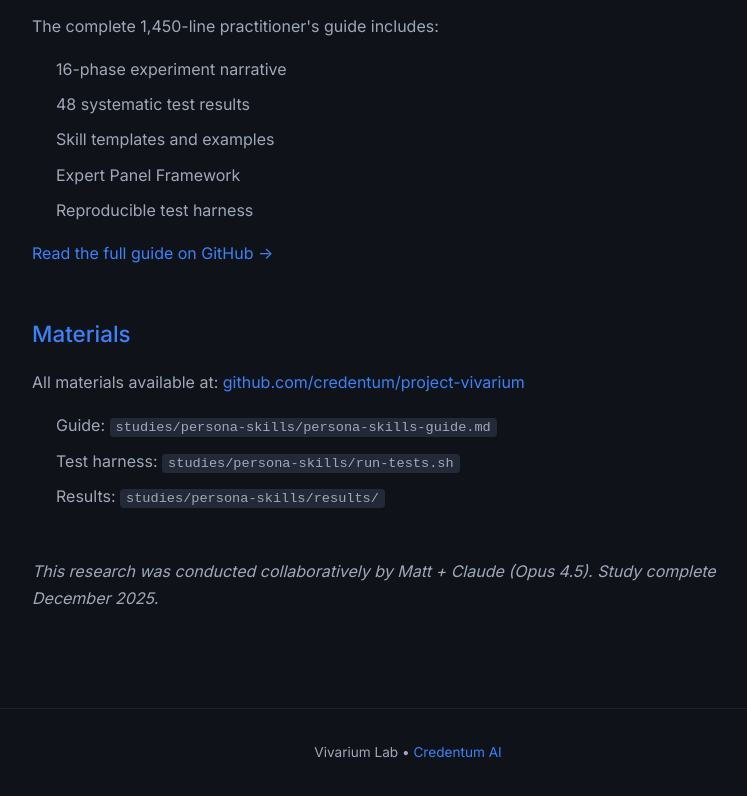
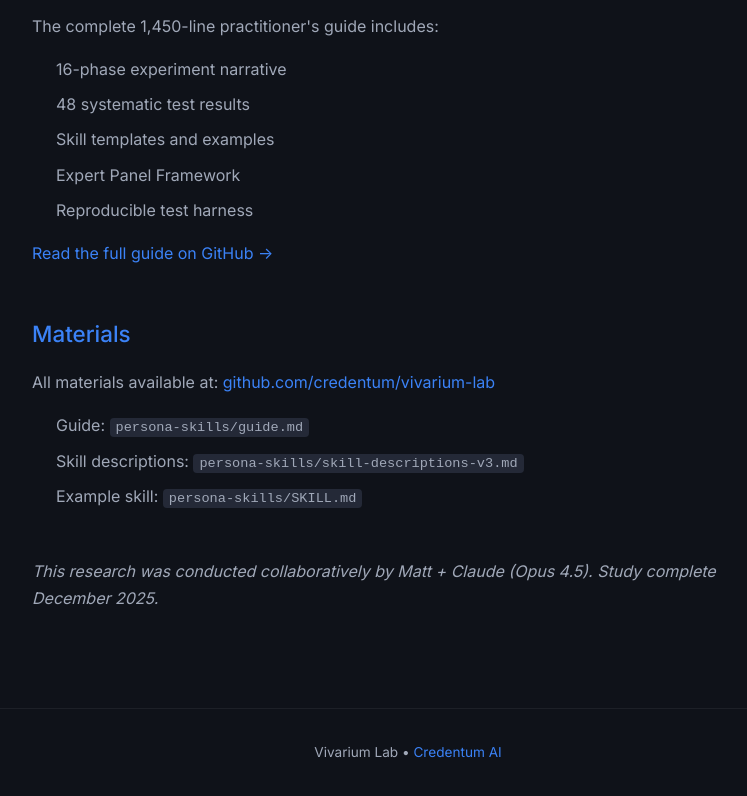
Before and after one commit to credentum/credentum.github.io, a plain HTML site: page lab/persona-skills.html in a window 1280 px wide. Shown: the part 2731-3527 px from the top of the page, without its empty margins (232-979 px from the left). Drawn offline with Linux system fonts and the light colour scheme.

Commit message:
fix: update links to point to vivarium-lab repo
Update Materials sections on both research pages to reference
the new consolidated vivarium-lab repository structure.

🤖 Generated with [Claude Code](https://claude.com/claude-code)

Co-Authored-By: Claude Opus 4.5 <noreply@anthropic.com>

```diff
--- a/lab/persona-skills.html
+++ b/lab/persona-skills.html
@@ -302,14 +302,14 @@
                 <li>Expert Panel Framework</li>
                 <li>Reproducible test harness</li>
             </ul>
-            <p><a href="https://github.com/credentum/project-vivarium/blob/main/studies/persona-skills/persona-skills-guide.md">Read the full guide on GitHub →</a></p>
+            <p><a href="https://github.com/credentum/vivarium-lab/blob/main/persona-skills/guide.md">Read the full guide on GitHub →</a></p>
 
             <h2>Materials</h2>
-            <p>All materials available at: <a href="https://github.com/credentum/project-vivarium">github.com/credentum/project-vivarium</a></p>
+            <p>All materials available at: <a href="https://github.com/credentum/vivarium-lab">github.com/credentum/vivarium-lab</a></p>
             <ul>
-                <li>Guide: <code>studies/persona-skills/persona-skills-guide.md</code></li>
-                <li>Test harness: <code>studies/persona-skills/run-tests.sh</code></li>
-                <li>Results: <code>studies/persona-skills/results/</code></li>
+                <li>Guide: <code>persona-skills/guide.md</code></li>
+                <li>Skill descriptions: <code>persona-skills/skill-descriptions-v3.md</code></li>
+                <li>Example skill: <code>persona-skills/SKILL.md</code></li>
             </ul>
 
             <p style="margin-top: 48px; font-style: italic; color: var(--text-secondary);">
```
Also changed, not shown: lab/movable-feast.html (+4 -4 lines).
